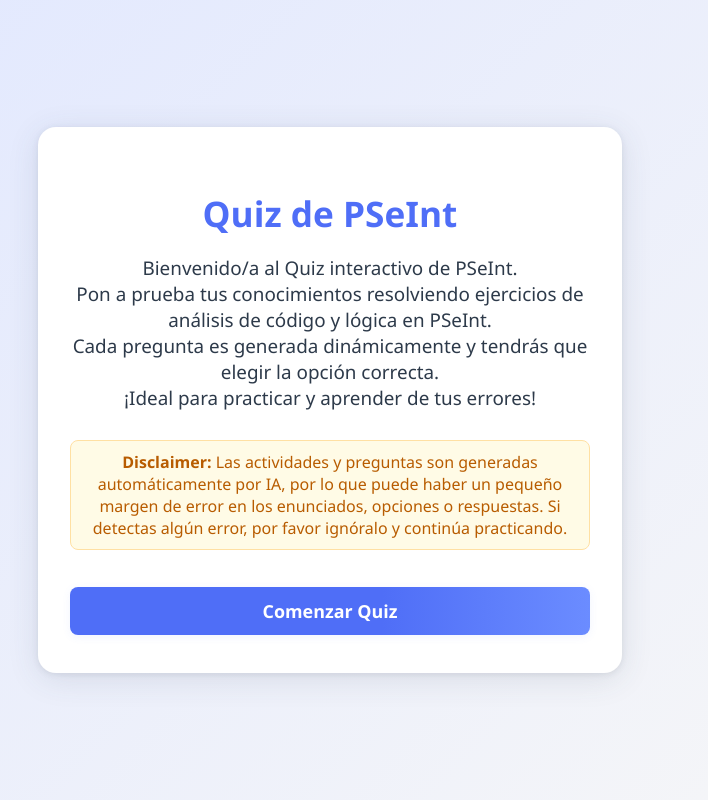
After one commit to Enghyn/pseint_quiz, a Flask app: template templates/inicio.html in a window 1280 px wide. The commit adds this page. Shown: the whole page, without its empty margins (310-1018 px from the left). Run offline with Flask 3, Linux system fonts and the light colour scheme; the template is opened without the code that fills it, so the values that code supplies are empty.

Commit message:
changed index for quiz and new index tamplet called inicio

```diff
--- a/app.py
+++ b/app.py
@@ -143,13 +143,9 @@
 @app.route('/')
 def inicio():
     """
-    Ruta de inicio: reinicia el quiz y asigna la primera pregunta desde el cache.
+    Ruta de inicio: muestra la presentación y botón para comenzar el quiz.
     """
-    session['puntaje'] = 0
-    session['total'] = 0
-    session['inicio'] = time.time()
-    session['pregunta_actual'] = obtener_pregunta_cache()
-    return redirect(url_for('quiz'))
+    return render_template('inicio.html')
 
 @app.route('/quiz', methods=['GET', 'POST'])
 def quiz():
@@ -157,7 +153,12 @@
     Ruta principal del quiz: muestra la pregunta actual y procesa la respuesta.
     """
     if 'puntaje' not in session:
-        return redirect(url_for('inicio'))
+        # Inicializa la sesión si entra directo
+        session['puntaje'] = 0
+        session['total'] = 0
+        session['inicio'] = time.time()
+        session['pregunta_actual'] = obtener_pregunta_cache()
+        session['errores'] = []
 
     if request.method == 'POST':
         seleccion = request.form.get('respuesta')
@@ -167,7 +168,6 @@
         if seleccion and seleccion.strip() == correcta.strip():
             session['puntaje'] += 1
         else:
-            # Guardar preguntas falladas en la sesión
             errores = session.get('errores', [])
             errores.append({
                 'pregunta': session['pregunta_actual']['pregunta'],
@@ -186,12 +186,11 @@
             session.clear()  # Limpia la sesión para un nuevo intento
             return render_template('resultado.html', correctas=puntaje, tiempo=tiempo, errores=errores)
 
-        # Obtiene la siguiente pregunta del cache
         session['pregunta_actual'] = obtener_pregunta_cache()
 
     pregunta = session['pregunta_actual']
     num_pregunta = session.get('total', 0) + 1
-    return render_template('index.html', pregunta=pregunta, num_pregunta=num_pregunta)
+    return render_template('quiz.html', pregunta=pregunta, num_pregunta=num_pregunta)
 
 @app.route('/resultado')
 def resultado():
--- /dev/null
+++ b/templates/inicio.html
@@ -0,0 +1,77 @@
+<!DOCTYPE html>
+<html lang="es">
+<head>
+    <meta charset="UTF-8">
+    <meta name="viewport" content="width=device-width, initial-scale=1.0">
+    <title>Quiz PSeInt - Inicio</title>
+    <style>
+        body {
+            font-family: 'Segoe UI', Arial, sans-serif;
+            background: linear-gradient(135deg, #e0e7ff 0%, #f7f7f7 100%);
+            min-height: 100vh;
+            margin: 0;
+            display: flex;
+            flex-direction: column;
+            align-items: center;
+            justify-content: center;
+        }
+        .inicio-container {
+            background: #fff;
+            padding: 38px 32px;
+            border-radius: 18px;
+            max-width: 520px;
+            width: 96vw;
+            box-shadow: 0 6px 32px rgba(60, 72, 88, 0.12), 0 1.5px 6px rgba(60, 72, 88, 0.10);
+            text-align: center;
+        }
+        h1 {
+            color: #4f6ef7;
+            font-size: 2.2em;
+            margin-bottom: 0.5em;
+        }
+        p {
+            color: #2d3a4a;
+            font-size: 1.18em;
+            margin-bottom: 1.5em;
+        }
+        a, .btn {
+            display: inline-block;
+            margin-top: 18px;
+            padding: 12px 0;
+            font-size: 1.12em;
+            background: linear-gradient(90deg, #4f6ef7 60%, #6b8cff 100%);
+            color: #fff;
+            border: none;
+            border-radius: 8px;
+            cursor: pointer;
+            font-weight: 700;
+            text-decoration: none;
+            box-shadow: 0 2px 8px rgba(79, 110, 247, 0.08);
+            transition: background 0.2s, box-shadow 0.2s, transform 0.1s;
+            width: 100%;
+        }
+        a:active, .btn:active {
+            transform: scale(0.98);
+        }
+        a:hover, .btn:hover {
+            background: linear-gradient(90deg, #3b53c7 60%, #4f6ef7 100%);
+            box-shadow: 0 4px 16px rgba(79, 110, 247, 0.13);
+        }
+    </style>
+</head>
+<body>
+    <div class="inicio-container">
+        <h1>Quiz de PSeInt</h1>
+        <p>
+            Bienvenido/a al Quiz interactivo de PSeInt.<br>
+            Pon a prueba tus conocimientos resolviendo ejercicios de análisis de código y lógica en PSeInt.<br>
+            Cada pregunta es generada dinámicamente y tendrás que elegir la opción correcta.<br>
+            ¡Ideal para practicar y aprender de tus errores!
+        </p>
+        <div style="color: #b85c00; background: #fffbe6; border-radius: 8px; padding: 10px 14px; margin-bottom: 1.2em; font-size: 1em; border: 1px solid #ffe0a3;">
+            <b>Disclaimer:</b> Las actividades y preguntas son generadas automáticamente por IA, por lo que puede haber un pequeño margen de error en los enunciados, opciones o respuestas. Si detectas algún error, por favor ignóralo y continúa practicando.
+        </div>
+        <a href="{{ url_for('quiz') }}" class="btn">Comenzar Quiz</a>
+    </div>
+</body>
+</html>
--- a/templates/index.html
+++ b/templates/quiz.html
@@ -28,8 +28,8 @@
             background: #fff;
             padding: 32px 32px 28px 32px;
             border-radius: 18px;
-            max-width: 540px;
-            width: 100%;
+            max-width: 820px;
+            width: 98vw;
             margin: 48px auto 0 auto;
             box-shadow: 0 6px 32px rgba(60, 72, 88, 0.12), 0 1.5px 6px rgba(60, 72, 88, 0.10);
             box-sizing: border-box;
@@ -177,7 +177,7 @@
     </style>
 </head>
 <body>
-    <div class="quiz-container">
+    <div class="quiz-container" style="max-width: 820px; width: 98vw;">
         <div class="pregunta">
             Pregunta {{ num_pregunta }} de 5:<br>
             {{ pregunta["pregunta"] }}
```
Also changed, not shown: templates/resultado.html (+36 -8 lines).
